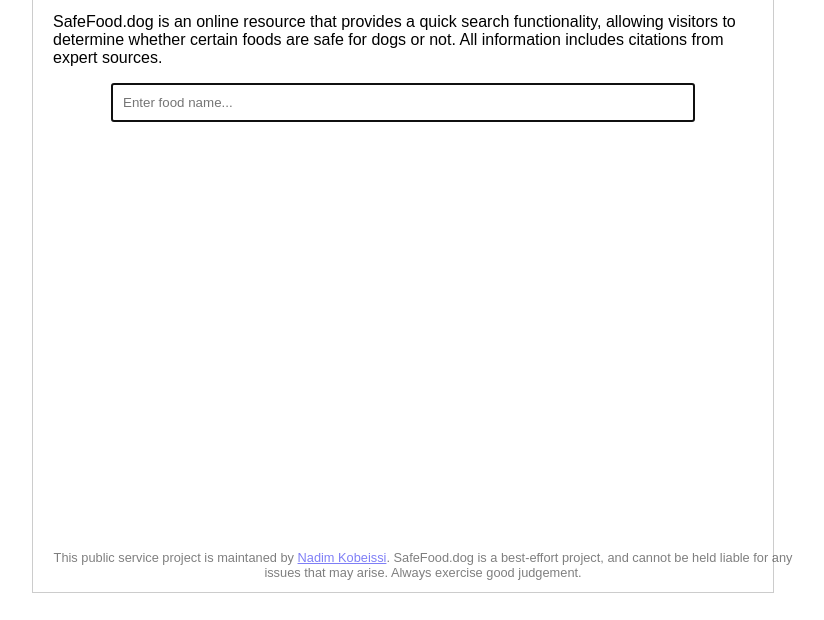
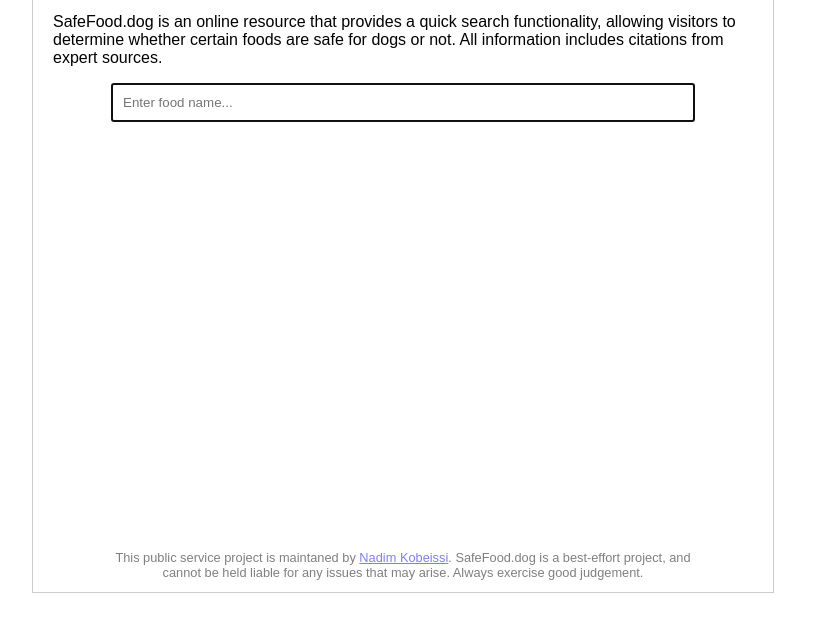
Before and after one commit to nadimkobeissi/safefood.dog, a plain HTML site: page index.html in a window 1280 px wide. Shown: the part 180-800 px from the top of the page, without its empty margins (237-1061 px from the left). Drawn offline with Linux system fonts and the light colour scheme.

Commit message:
Disclaimer

```diff
--- a/res/css/style.css
+++ b/res/css/style.css
@@ -78,6 +78,10 @@
 	bottom: 0;
 	text-align: center;
 	font-size: 0.8em;
-	width: 100%;
+	width: 80%;
+	left: 0;
+	right: 0;
+	margin-left: auto;
+	margin-right: auto;
 	opacity: 0.5;
 }
```
